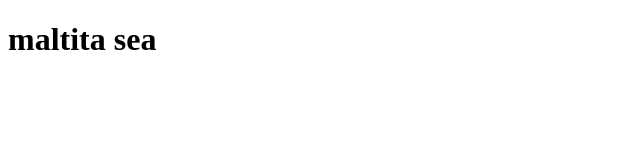
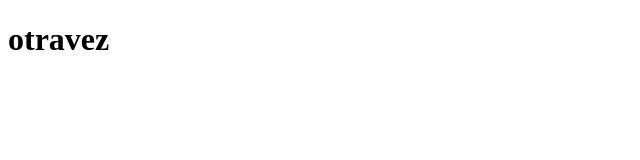
Before and after one commit to TonyGarzon/eliminar1, a plain HTML site: page otravez.html in a window 1280 px wide. Shown: the whole page, without its empty margins (0-640 px from the left). Drawn offline with Linux system fonts and the light colour scheme.

Commit message:
otravez.html

```diff
--- a/otravez.html
+++ b/otravez.html
@@ -7,6 +7,6 @@
     <title>Document</title>
 </head>
 <body>
-    <h1>maltita sea</h1>
+    <h1>otravez</h1>
 </body>
 </html>
```
